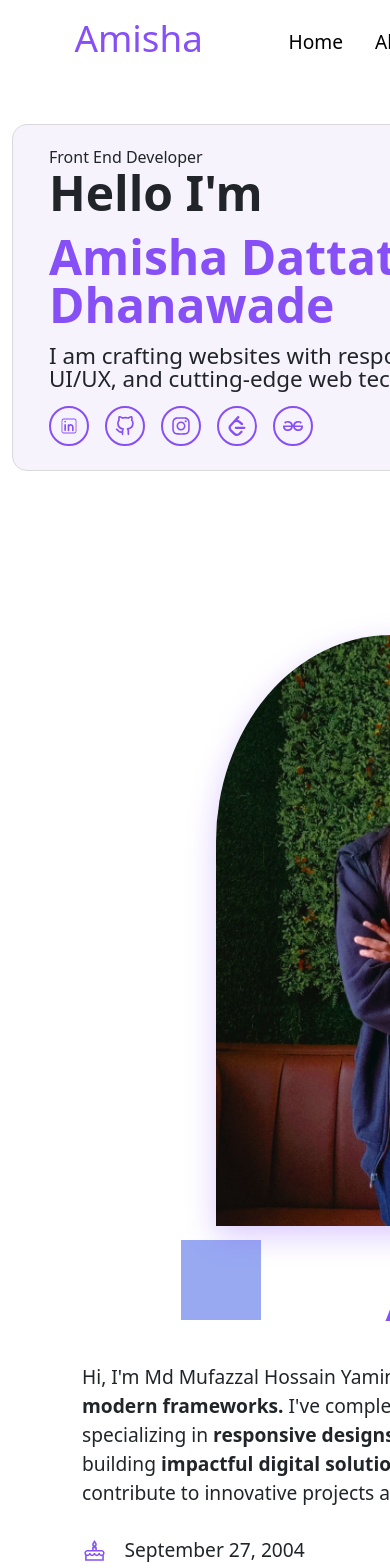
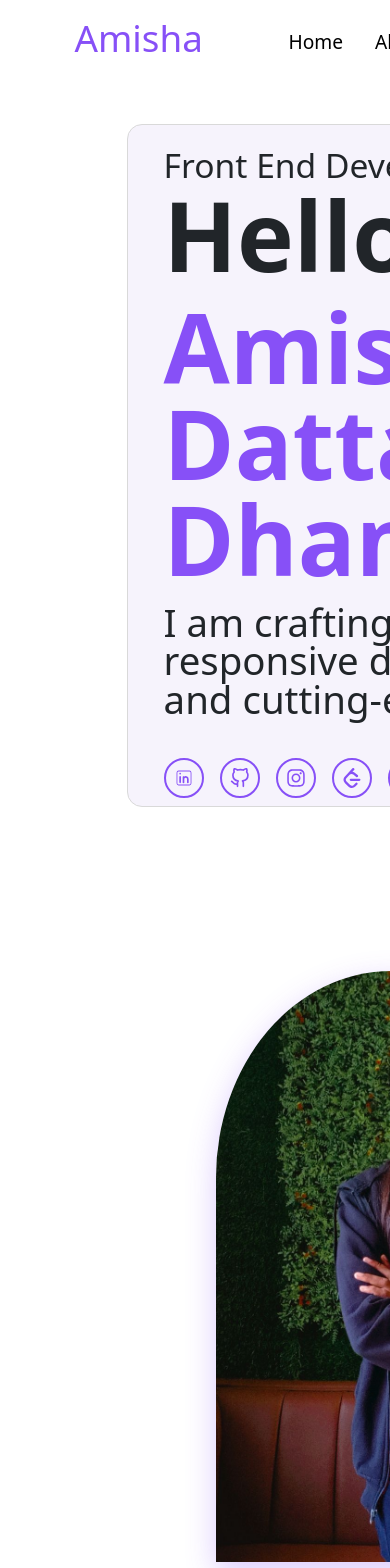
Before and after one commit to Amisha65/Portfolio, a React (Vite) app: page / in a window 390 px wide. Shown: the top 1568 px of the page. Built offline with nearby package versions, Linux system fonts and the light colour scheme.

Commit message:
Changes in the style

```diff
--- a/src/Componants/About.jsx
+++ b/src/Componants/About.jsx
@@ -7,8 +7,8 @@ const About = () => {
   return (
     <>
       <div className={`container-fluid my-5 py-5 ${css.mainContainer}`}>
-        <div className="container">
-          <div className="row">
+        <div className={`container ${css.subContainer}`}>
+          <div className={`row ${css.rowContainer}`}>
             <div
               className={`${css.imageContainer} col-12 col-lg-5 d-flex  flex-wrap justify-content-center align-content-center`}
             >
@@ -29,8 +29,8 @@ const About = () => {
             <div className={`${css.myInfo} col-6 d-grid align-content-center`}>
               <h2>About me</h2>
               <p>
-                Hi, I'm Md Mufazzal Hossain Yamin, a web developer skilled in
-                HTML, <b>CSS, JavaScript,</b> and <b>modern frameworks.</b> I've
+                Hi, I'm Amisha Dhanawade, a web developer skilled in HTML,{" "}
+                <b>CSS, JavaScript,</b> and <b>modern frameworks.</b> I've
                 completed several personal and collaborative projects,
                 specializing in <b>responsive designs</b> and{" "}
                 <b>seamless user experiences.</b> I'm passionate about building{" "}
--- a/src/Componants/About.module.css
+++ b/src/Componants/About.module.css
@@ -68,28 +68,38 @@
     z-index: 1;
 }
 
-@media (max-width: 480px) {
+@media (max-width: 768px) {
     .mainContainer{
         width: 120vb;
     }
+    .subContainer{
+        display: flex;
+        justify-content: center;
+    }
+    .rowContainer{
+        width: 90vb;
+        display: flex;
+        justify-content: start;
+    }
     .imageContainer {
-       padding-bottom: 3em;
+       padding-bottom: 7em;
     }
     .styledImage{
         width: 500px;
-    height: 70vh;
+        height: 70vh;
     }
     .blueSquare {
         bottom: -525px;
         left: -535px;
     }
-    .line{
-        visibility: hidden;
-    }
     .myInfo{
-        width: 90%;
+        font-size: 1.9em;
+        width: 75vb;
+        display: flex;
+       justify-content: flex-start;
     }
     .myInfo h2{
-        text-align: center;
+        font-size: 3.3em;
+        text-align: start;
     }
 }
--- a/src/Componants/ContactForm.module.css
+++ b/src/Componants/ContactForm.module.css
@@ -7,7 +7,7 @@
     display: flex;
     flex-direction: column;
     gap: 10px;
-    max-width: 500px;
+    width: 500px;
     /* margin: auto; */
 }
 
@@ -34,3 +34,10 @@
 .contactform label{
     font-weight: 600;
 }
+
+@media (max-width: 768px) {
+    .contactform {
+        width: 700px;
+        font-size: 1.3em;
+    }
+}
--- a/src/Componants/Education.module.css
+++ b/src/Componants/Education.module.css
@@ -1,4 +1,3 @@
-
 #degree{
     color:rgb(135 80 247);
 }
@@ -13,6 +12,7 @@
     position: relative;
     width: 50%;
     padding: 20px;
+
 }
 
 .timelineitem.left {
@@ -30,6 +30,7 @@
     padding: 20px;
     border-radius: 10px;
     box-shadow: 0px 4px 10px rgba(0, 0, 0, 0.1);
+
 }
 
 .timeline::before {
@@ -62,3 +63,33 @@
     right: auto;
     left: -10px;
 }
+
+@media (max-width: 768px) {
+
+    .timeline::before {
+        left: 8px; /* Move the line to the left */
+        transform: none;
+    }
+
+    .timelineitem {
+        width:80%; /* Make items full-width */
+        padding-left: 40px; /* Add space for the timeline */
+    }
+
+    .timelineitem.left,
+    .timelineitem.right {
+        left: 0; /* Align all items to the left */
+        text-align: left;
+    }
+
+    .timelineicon {
+        left: 0px; /* Position icon on the timeline */
+        right: auto;
+    }
+    .timelineitem {
+        font-size: 1.2em;
+    }
+    .timelineitem h5{
+        font-size: 1.6em;
+    }
+}
--- a/src/Componants/Footer.module.css
+++ b/src/Componants/Footer.module.css
@@ -18,7 +18,7 @@
     font-weight: 400;
 }
 
-@media (max-width: 480px) {
+@media (max-width: 768px) {
     .containerBox{
         width: 120vb;
     }
--- a/src/Componants/Hello.jsx
+++ b/src/Componants/Hello.jsx
@@ -4,11 +4,11 @@ import Links from "./Links";
 const Hello = () => {
   return (
     <>
-      <div className={`container-fluid pb-5 ${css.mainContainer}`}>
-        <div
-          className={`${css.box} container mt-5 d-flex justify-content-start align-content-center`}
-        >
-          <div className="row p-4 ">
+      <div
+        className={`container-fluid pb-5 ${css.mainContainer} d-flex justify-content-start align-content-center`}
+      >
+        <div className={`${css.box} container mt-5 `}>
+          <div className={`${css.row} d-flex px-4 pt-4`}>
             <div className={`${css.column8} col-8`}>
               <p className={`${css.frondEnd} mb-1`}>Front End Developer</p>
 
@@ -22,14 +22,17 @@ const Hello = () => {
               </p>
             </div>
 
-            <div className="col-4 d-flex justify-content-center">
+            <div
+              className={`${css.photoContainer} col-4  justify-content-center `}
+            >
               <img
                 className={`${css.myPhoto} d-flex align-content-center justify-content-end `}
                 src="Images/my.jpg"
                 alt="My Image"
               />
             </div>
-
+          </div>
+          <div className={`${css.links} col-12 pb-2 ps-4`}>
             <Links></Links>
           </div>
         </div>
--- a/src/Componants/Hello.module.css
+++ b/src/Componants/Hello.module.css
@@ -2,10 +2,12 @@
     border:1px solid rgb(217 217 217);
     border-radius: 15px;;
     background-color: rgb(246 243 252);
+
 }
 
 .column8{
     line-height: 1;
+
 }
 
 .frondEnd{
@@ -56,24 +58,56 @@
     color: rgb(135 80 247);
 }
 
+.photoContainer{
+    display: flex;
+}
 
+.links{
+ margin-top: -1em;
+}
 
 @media (max-width: 2500px) {
 
 }
 
 @media (max-width: 968px) {
+
+}
+
+@media (max-width: 480px) {
+
+}
+
+@media screen and (max-width: 768px) {
     .mainContainer{
         width: 120vb;
 
     }
-}
-
-@media (max-width: 480px) {
-    .mainContainer{
-        width: 120vb;
-
+    .photoContainer{
+        display: none;
+    }
+    .box{
+       font-size: 3em;
+       width:90vb
+    }
+    .column8{
+        width:fit-content
+    }
+    .frondEnd{
+        font-size: 0.7em;
+    }
+    .helloIm{
+        font-size: 2em;
+    }
+    .myName{
+        font-size: 2em;
+    }
+    .myInfo{
+        font-size: 0.8em;
+        font-weight: 350;
+    }
+    .links{
+        padding-top: 1.5em;
     }
 
-
 }
--- a/src/Componants/MySkills.jsx
+++ b/src/Componants/MySkills.jsx
@@ -28,28 +28,46 @@ const MySkills = () => {
             <div
               className={`${css.skillContainer} d-flex justify-content-center align-items-center flex-wrap`}
             >
-              <div className={`${css.icon} col-3`}>
+              <div className="col-12 col-lg-3 d-flex justify-content-center">
+                <div className={`${css.icon}`}>
                   <FaHtml5 />
                 </div>
-              <div className={`${css.icon} col-3`}>
+              </div>
+
+              <div className="col-12 col-lg-3 d-flex justify-content-center">
+                <div className={`${css.icon}`}>
                   <FaCss3Alt />
                 </div>
-              <div className={`${css.icon} col-3`}>
+              </div>
+
+              <div className="col-12 col-lg-3 d-flex justify-content-center">
+                <div className={`${css.icon}`}>
                   <IoLogoJavascript />
                 </div>
-              <div className={`${css.icon} col-3`}>
+              </div>
+
+              <div className="col-12 col-lg-3 d-flex justify-content-center">
+                <div className={`${css.icon}`}>
                   <PiFileCpp />
                 </div>
-              <div className={`${css.icon} col-3`}>
+              </div>
+
+              <div className="col-12 col-lg-3 d-flex justify-content-center">
+                <div className={`${css.icon}`}>
                   <FaBootstrap />
                 </div>
+              </div>
 
-              <div className={`${css.icon} col-3`}>
+              <div className="col-12 col-lg-3 d-flex justify-content-center">
+                <div className={`${css.icon}`}>
                   <FaReact />
                 </div>
+              </div>
 
-              <div className={`${css.icon} col-3`}>
+              <div className="col-12 col-lg-3 d-flex justify-content-center">
+                <div className={`${css.icon}`}>
                   <SiMongodb />
+                </div>
               </div>
             </div>
           </div>
--- a/src/Componants/MySkills.module.css
+++ b/src/Componants/MySkills.module.css
@@ -60,7 +60,7 @@
     display: flex;
 }
 
-@media (max-width: 480px) {
+@media (max-width: 768px) {
     .mainContainer{
         width: 120vb;
     }
@@ -71,4 +71,15 @@
     .contactBody{
         margin-top: 5em;
     }
+    .icon :only-child{
+        height: 18vh;
+        width:18vb;
+    }
+    .infoPara {
+        font-size: 2.5em;
+        margin-bottom: 1.2em;
+    }
+    .skillTitle{
+        font-size: 5em;
+    }
 }
```
Also changed, not shown: src/Componants/ContactForm.jsx (+4 -7 lines), src/Componants/Education.jsx (+19 -14 lines). Lines whose indentation alone changed are shown as unchanged.
